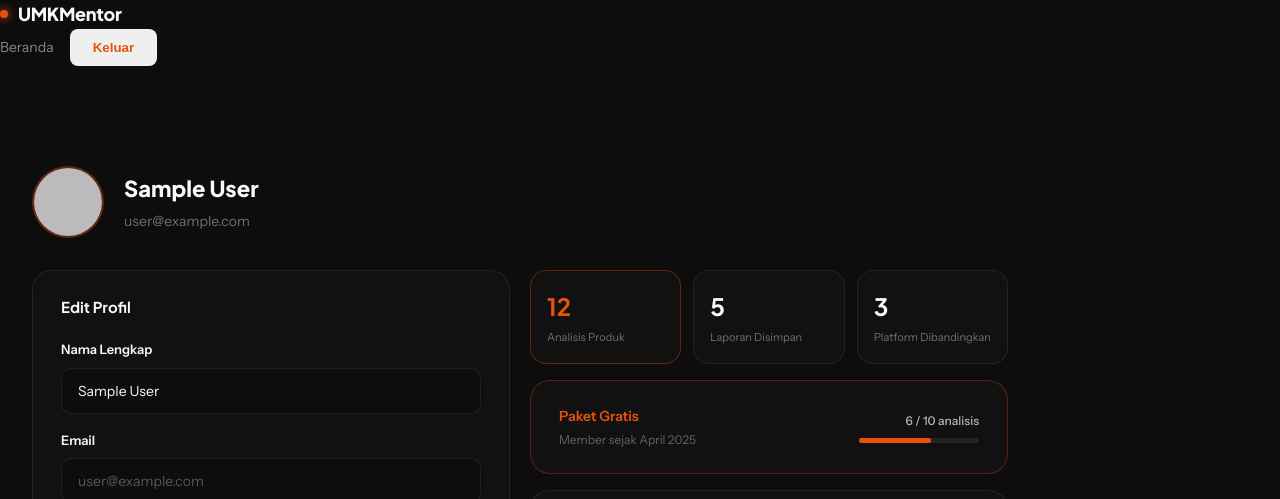
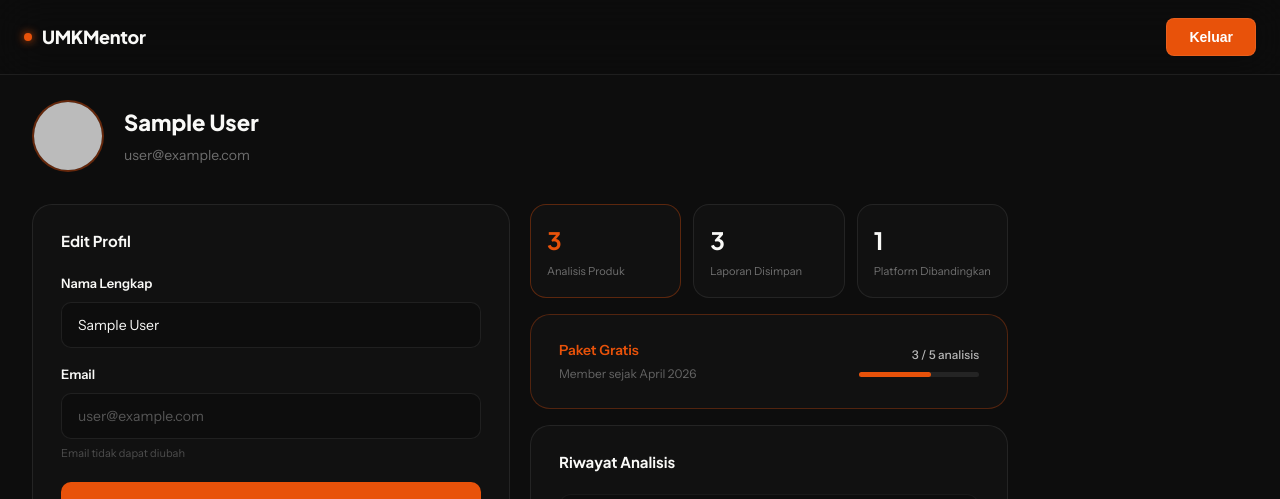
Before and after one commit to 231130651/umkmentor, a React (Vite) app: page /profile in a window 1280 px wide. Shown: the top 499 px of the page. Built offline with nearby package versions, Linux system fonts and the light colour scheme; no server answers; sample sign-in values are in the browser's storage.

Commit message:
fix: typos and button

```diff
--- a/src/css/style.css
+++ b/src/css/style.css
@@ -49,7 +49,7 @@ body {
 }
 
 .home-header nav {
-  padding: 18px 48px;
+  padding: 18px 24px;
   display: flex; align-items: center; justify-content: space-between;
   background: rgba(13,13,13,0.92);
   backdrop-filter: blur(24px);
--- a/src/pages/LoginPage.jsx
+++ b/src/pages/LoginPage.jsx
@@ -118,7 +118,7 @@ export default function LoginPage() {
             <blockquote className="testimonial-text">"Sebelum pakai UMKMentor, saya pilih produk asal-asalan dan rugi jutaan. Sekarang saya bisa lihat data dulu sebelum keluar modal."</blockquote>
             <figcaption className="testimonial-author">
               <span className="author-avatar" aria-hidden="true">👩</span>
-              <div><strong className="author-name">Sari Dewi</strong><span className="author-title">Seller Skincare, Shopee</span></div>
+              <div><strong className="author-name">Suminah</strong><span className="author-title">Seller Skincare, Shopee</span></div>
             </figcaption>
           </figure>
         </footer>
--- a/src/pages/ProfilePage.jsx
+++ b/src/pages/ProfilePage.jsx
@@ -13,6 +13,7 @@ import '../css/profile.css'
 export default function ProfilePage() {
   const navigate = useNavigate()
   const [user, setUser] = useState(null)
+  const [navOpen, setNavOpen] = useState(false)
   const [loading, setLoading] = useState(true)
   const [editName, setEditName] = useState('')
   const [saveState, setSaveState] = useState('idle')
@@ -101,18 +102,26 @@ export default function ProfilePage() {
     <div style={{ minHeight: '100vh', background: '#0D0D0D', color: '#F9F9F7', fontFamily: "'Instrument Sans', sans-serif" }}>
 
     {/* Navbar */}
-      <header>
+    <header className="home-header">
       <nav>
         <Link to="/" className="nav-logo">
-            <span className="logo-dot"></span>
+          <span className="logo-dot" aria-hidden="true"></span>
           UMKMentor
         </Link>
-          <div style={{ display: 'flex', alignItems: 'center', gap: '16px' }}>
-            <Link to="/" style={{ color: 'rgba(255,255,255,0.5)', fontSize: '14px', textDecoration: 'none' }}>Beranda</Link>
-            <button onClick={handleLogout} className="nav-cta-outline">
+        <ul className={`nav-links${navOpen ? ' open' : ''}`}>
+          <li>
+            <button className="nav-cta" onClick={handleLogout} style={{ background: 'none', border: '1.5px solid rgba(255,255,255,0.08)', color: '#F9F9F7', padding: '10px 22px', borderRadius: '8px', fontWeight: '600', cursor: 'pointer', fontSize: '14px' }}>
               Keluar
             </button>
-          </div>
+          </li>
+        </ul>
+        <button
+          className={`nav-hamburger${navOpen ? ' open' : ''}`}
+          aria-label="Menu"
+          onClick={() => setNavOpen(o => !o)}
+        >
+          <span></span><span></span><span></span>
+        </button>
       </nav>
     </header>
 
@@ -235,15 +244,15 @@ export default function ProfilePage() {
             {/* Stats */}
             <div className="stats-grid">
               <div className="stat-card accent">
-                <div className="stat-val">12</div>
+                <div className="stat-val">3</div>
                 <div className="stat-label">Analisis Produk</div>
               </div>
               <div className="stat-card">
-                <div className="stat-val">5</div>
+                <div className="stat-val">3</div>
                 <div className="stat-label">Laporan Disimpan</div>
               </div>
               <div className="stat-card">
-                <div className="stat-val">3</div>
+                <div className="stat-val">1</div>
                 <div className="stat-label">Platform Dibandingkan</div>
               </div>
             </div>
@@ -252,10 +261,10 @@ export default function ProfilePage() {
             <div className="paket-card">
               <div>
                 <div className="paket-name">Paket Gratis</div>
-                <div className="paket-desc">Member sejak April 2025</div>
+                <div className="paket-desc">Member sejak April 2026</div>
               </div>
               <div className="paket-quota">
-                <div className="quota-val">6 / 10 analisis</div>
+                <div className="quota-val">3 / 5 analisis</div>
                 <div className="quota-bar">
                   <div className="quota-fill"></div>
                 </div>
--- a/src/pages/RegisterPage.jsx
+++ b/src/pages/RegisterPage.jsx
@@ -119,7 +119,7 @@ export default function RegisterPage() {
             <blockquote className="testimonial-text">"Sebelum pakai UMKMentor, saya pilih produk asal-asalan dan rugi jutaan. Sekarang saya bisa lihat data dulu sebelum keluar modal."</blockquote>
             <figcaption className="testimonial-author">
               <span className="author-avatar" aria-hidden="true">👩</span>
-              <div><strong className="author-name">Sari Dewi</strong><span className="author-title">Seller Skincare, Shopee</span></div>
+              <div><strong className="author-name">Suminah</strong><span className="author-title">Seller Skincare, Shopee</span></div>
             </figcaption>
           </figure>
         </footer>
```
Lines whose indentation alone changed are shown as unchanged.
